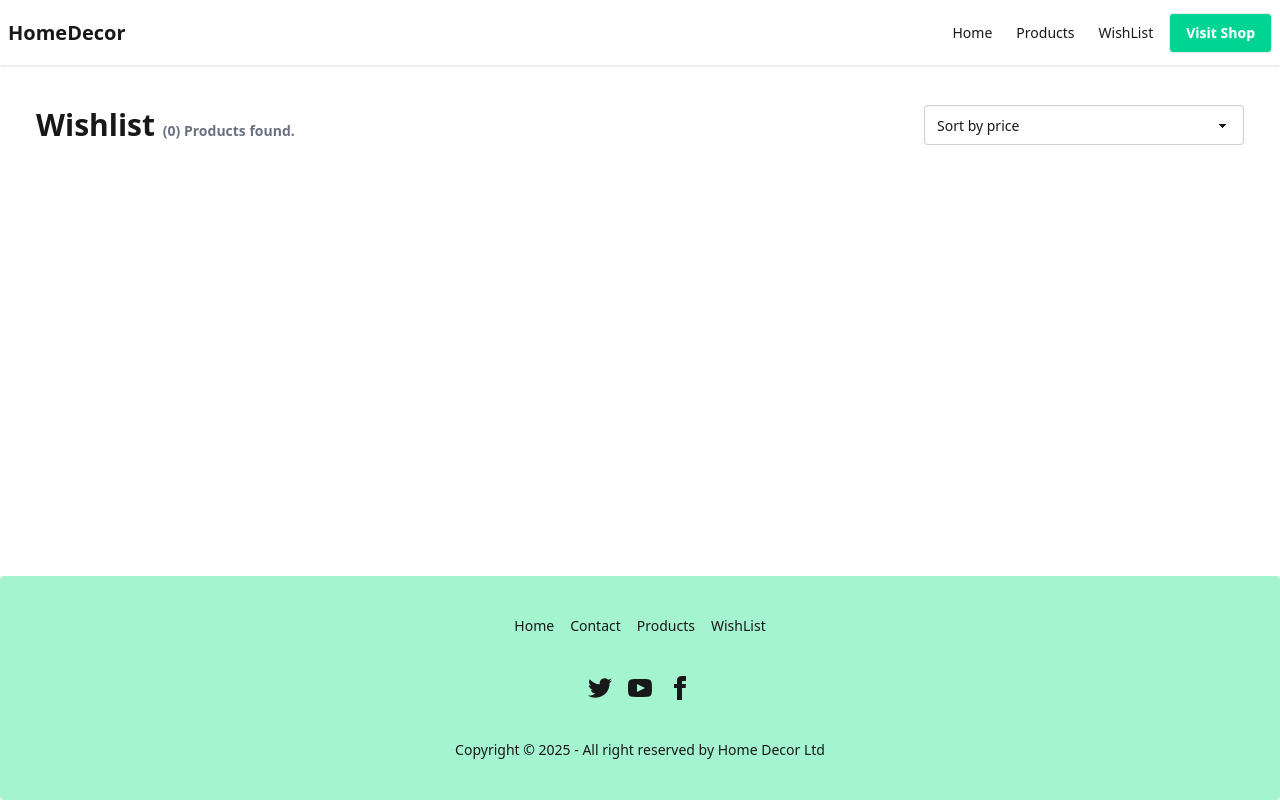
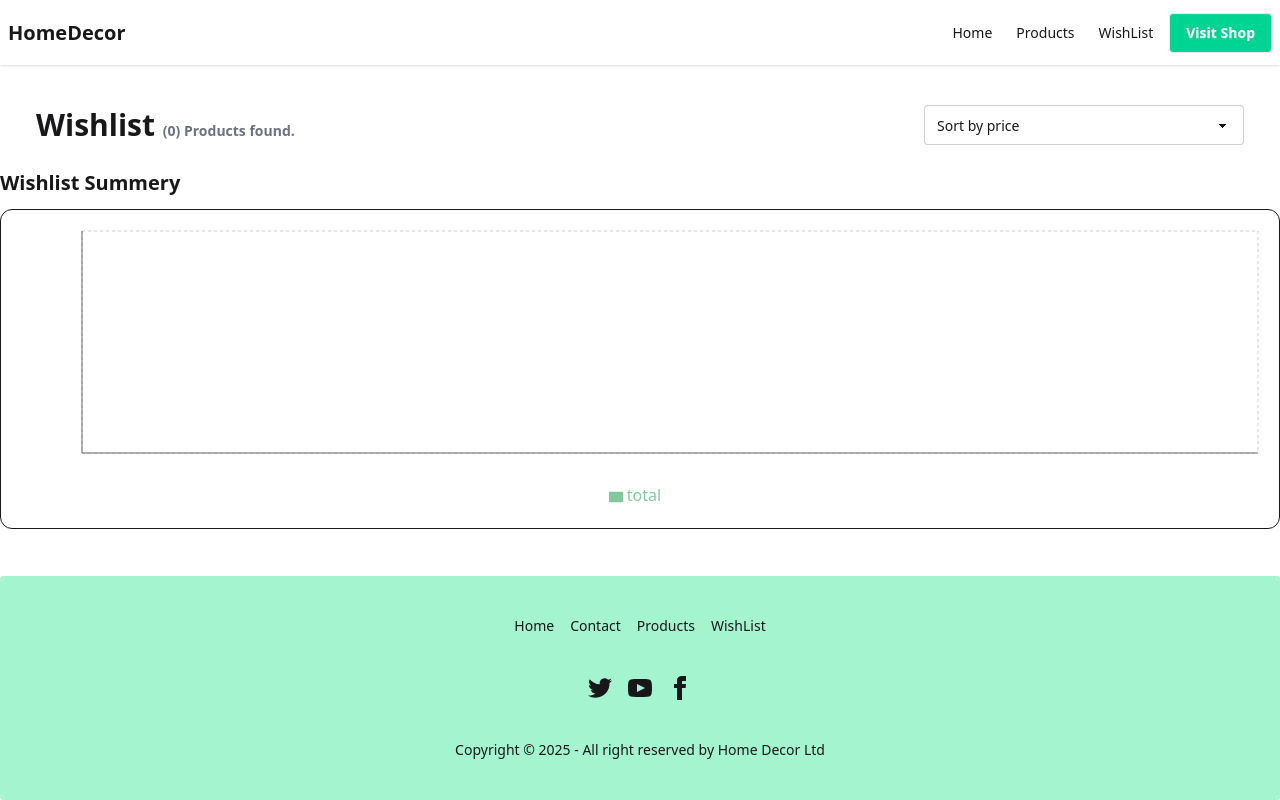
Before and after one commit to marufaakter1947/Home-Decor-Webpage-, a React (Vite) app: page /wishlist in a window 1280 px wide. Built offline with nearby package versions, Linux system fonts and the light colour scheme.

Commit message:
Show wishlist summary in a chart

```diff
--- a/package.json
+++ b/package.json
@@ -15,6 +15,7 @@
     "react": "^19.1.1",
     "react-dom": "^19.1.1",
     "react-router": "^7.9.3",
+    "recharts": "^3.2.1",
     "tailwindcss": "^4.1.14"
   },
   "devDependencies": {
--- a/src/Pages/WishList.jsx
+++ b/src/Pages/WishList.jsx
@@ -1,4 +1,5 @@
 import React, { useEffect, useState } from "react";
+import { Bar, BarChart, CartesianGrid, Legend, ResponsiveContainer, Tooltip, XAxis, YAxis } from "recharts";
 
 const WishList = () => {
   const [wishlist, setWishlist] = useState([]);
@@ -28,9 +29,24 @@ const WishList = () => {
      const existingList = JSON.parse(localStorage.getItem("wishlist"))
         let updatedList =existingList.filter(p=>p.id !==id)
         // for ui instant update
-        setWishlist(prev => prev.filter(p=>p.id !== id))
+        setWishlist(updatedList)
 localStorage.setItem("wishlist", JSON.stringify(updatedList))
   };
+
+
+//   Generate chart data
+const totalsByCategory = {}
+wishlist.forEach(product =>{
+    const category = product.category
+    totalsByCategory[category]=(totalsByCategory[category] || 0) + product.price
+})
+// console.log(totalsByCategory)
+const chartData = Object.keys(totalsByCategory).map(category=>({
+    category: category,
+    total:totalsByCategory[category],
+
+}))
+console.log(chartData);
 
   return (
     <div className="space-y-6">
@@ -77,6 +93,28 @@ localStorage.setItem("wishlist", JSON.stringify(updatedList))
           </div>
         ))}
       </div>
+
+      {/*  Chart */}
+      <div className="space-y-3">
+        <h3 className="text-xl font-semibold">Wishlist Summery</h3>
+        <div className="bg-base-100 border rounded-xl p-4 h-80">
+<ResponsiveContainer width="100%" height="100%">
+      <BarChart
+
+        data={chartData}
+
+      >
+        <CartesianGrid strokeDasharray="3 3" />
+        <XAxis dataKey="category" />
+        <YAxis />
+        <Tooltip />
+        <Legend />
+
+        <Bar dataKey="total"  fill="#82ca9d" />
+      </BarChart>
+    </ResponsiveContainer>
+        </div>
+      </div>
     </div>
   );
 };
```
Also changed, not shown: 1 other file (tests, documents, lock files or other folders).
